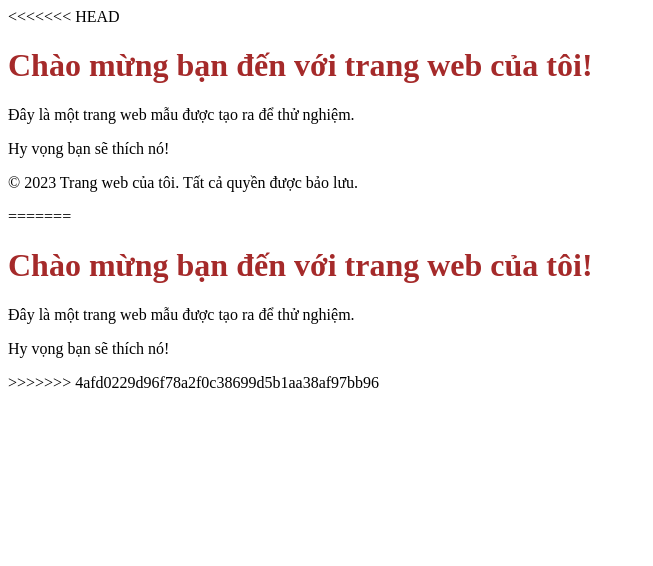
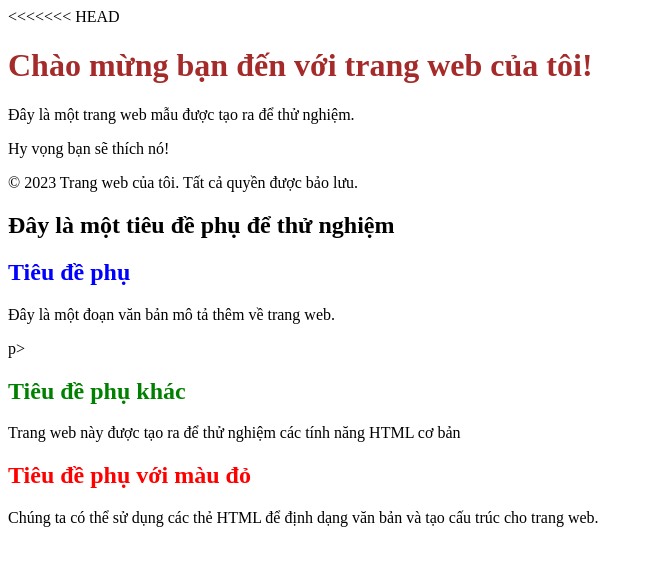
Before and after one commit to voothang/daan-1, a plain HTML site: page index.html in a window 1280 px wide. Shown: the whole page, without its empty margins (0-653 px from the left). Drawn offline with Linux system fonts and the light colour scheme.

Commit message:
Initial commit

```diff
--- a/index.html
+++ b/index.html
@@ -14,25 +14,24 @@
       <p>© 2023 Trang web của tôi. Tất cả quyền được bảo lưu.</p>
     </footer>
     <script>
-      console.log("Chào mừng bạn đến với trang web của tôi!");
+      console.log("Chào mừng bạn đến với trang web của vo thang!");
       document.querySelector("h1").addEventListener("click", function () {
         alert("Bạn đã nhấp vào tiêu đề!");
       });
     </script>
+    <h2>
+      Đây là một tiêu đề phụ để thử nghiệm
+      <h2 style="color: blue">Tiêu đề phụ</h2>
+      <p>Đây là một đoạn văn bản mô tả thêm về trang web.</p>
+      p>
+      <h2 style="color: green">Tiêu đề phụ khác</h2>
+      <p>Trang web này được tạo ra để thử nghiệm các tính năng HTML cơ bản</p>
+
+      <h2 style="color: red">Tiêu đề phụ với màu đỏ</h2>
+      <p>
+        Chúng ta có thể sử dụng các thẻ HTML để định dạng văn bản và tạo cấu
+        trúc cho trang web.
+      </p>
+    </h2>
   </body>
 </html>
-=======
-<!DOCTYPE html>
-<html lang="vi">
-  <head>
-    <meta charset="UTF-8" />
-    <meta name="viewport" content="width=device-width, initial-scale=1.0" />
-    <title>website cua vo thang</title>
-  </head>
-  <body>
-    <h1 style="color: brown">Chào mừng bạn đến với trang web của tôi!</h1>
-    <p>Đây là một trang web mẫu được tạo ra để thử nghiệm.</p>
-    <p>Hy vọng bạn sẽ thích nó!</p>
-  </body>
-</html>
->>>>>>> 4afd0229d96f78a2f0c38699d5b1aa38af97bb96
```
